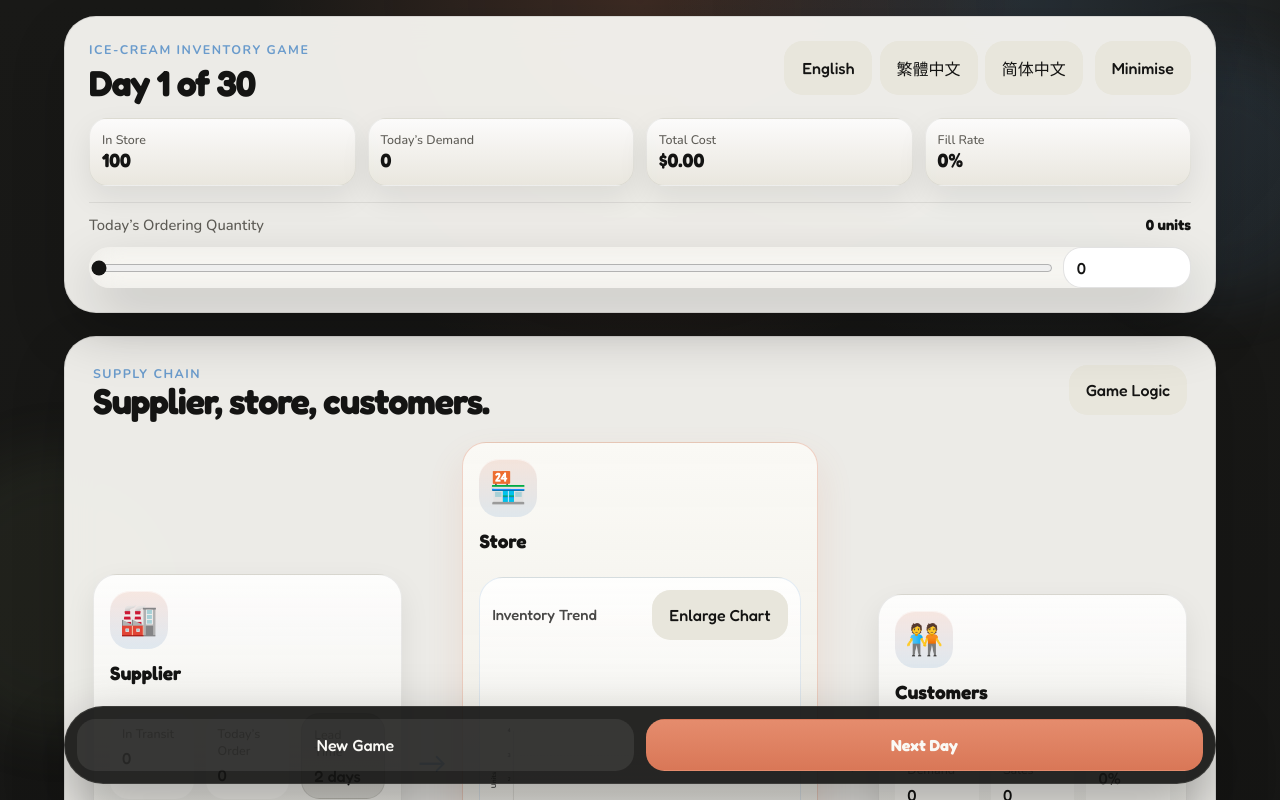
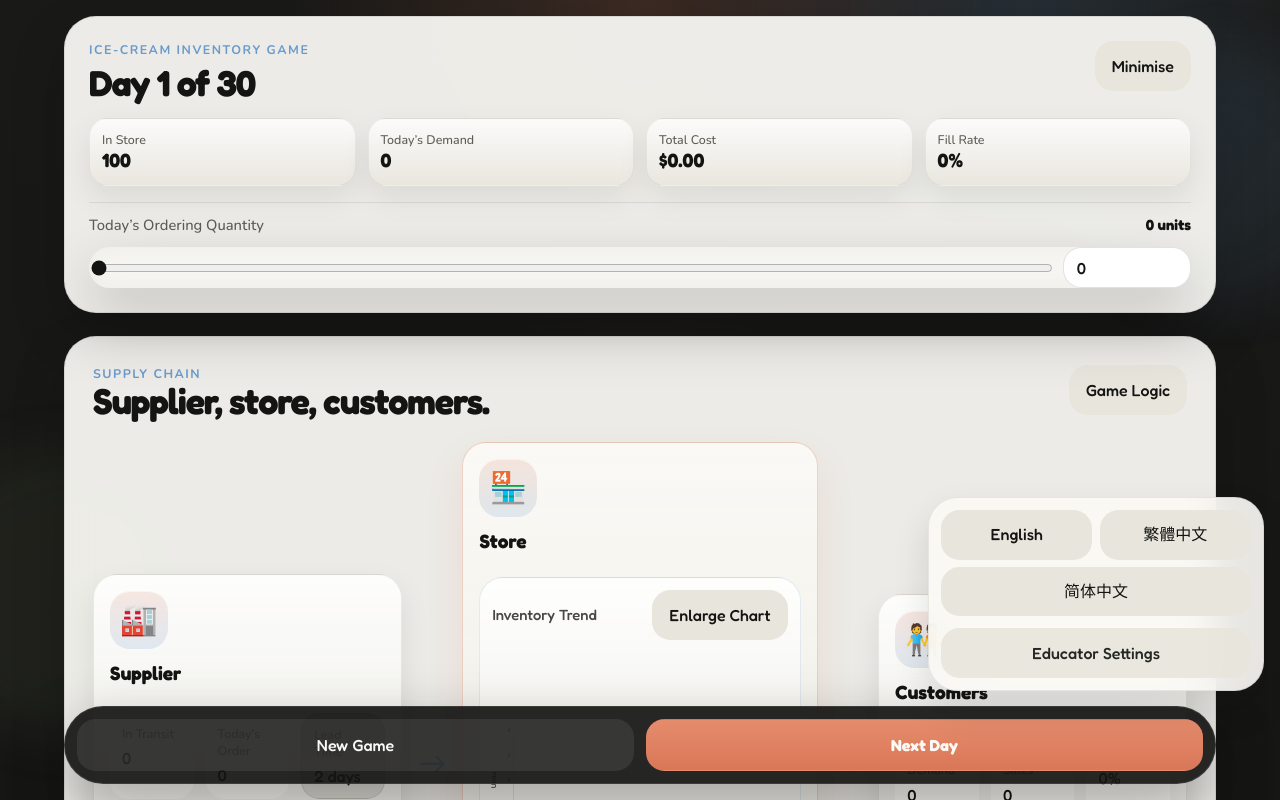
Before and after one commit to yptsang/ice-cream-inventory-game, a React (Vite) app: page / in a window 1280 px wide. Shown: the top 800 px of the page. Built offline with nearby package versions, Linux system fonts and the light colour scheme.

Commit message:
feat: Design Language Selection Panel
Co-authored-by: traeagent <traeagent@users.noreply.github.com>

```diff
--- a/src/App.tsx
+++ b/src/App.tsx
@@ -1,5 +1,6 @@
 import { useEffect, useState } from 'react';
 import { ActionBar } from './components/ActionBar';
+import { FooterUtilityPanel } from './components/FooterUtilityPanel';
 import { InventoryStage } from './components/InventoryStage';
 import { MonthResultSheet } from './components/MonthResultSheet';
 import { SettingsGate } from './components/SettingsGate';
@@ -102,11 +103,7 @@ const App = () => {
           <SettingsPanel onCancel={closeSettings} onSave={saveSettings} settings={settings} />
         ) : null}
 
-        <footer className="footer-settings" aria-label={t('footerEducatorControls')}>
-          <button className="ghost-button footer-settings-button" type="button" onClick={openSettings}>
-            {t('footerEducatorSettings')}
-          </button>
-        </footer>
+        <FooterUtilityPanel onOpenSettings={openSettings} />
       </div>
     </>
   );
--- /dev/null
+++ b/src/components/FooterUtilityPanel.tsx
@@ -0,0 +1,19 @@
+import { useI18n } from '../i18n';
+import { LanguageSwitcher } from './LanguageSwitcher';
+
+interface FooterUtilityPanelProps {
+  onOpenSettings: () => void;
+}
+
+export const FooterUtilityPanel = ({ onOpenSettings }: FooterUtilityPanelProps) => {
+  const { language, setLanguage, t } = useI18n();
+
+  return (
+    <aside className="footer-utility-panel" aria-label={t('footerEducatorControls')}>
+      <LanguageSwitcher className="language-switcher-footer" language={language} onChange={setLanguage} />
+      <button className="ghost-button footer-settings-button" type="button" onClick={onOpenSettings}>
+        {t('footerEducatorSettings')}
+      </button>
+    </aside>
+  );
+};
--- /dev/null
+++ b/src/components/LanguageSwitcher.tsx
@@ -0,0 +1,32 @@
+import { availableLanguages, useI18n } from '../i18n';
+import type { AppLanguage } from '../i18n';
+
+interface LanguageSwitcherProps {
+  className?: string;
+  language: AppLanguage;
+  onChange: (language: AppLanguage) => void;
+}
+
+export const LanguageSwitcher = ({ className = '', language, onChange }: LanguageSwitcherProps) => {
+  const { t } = useI18n();
+
+  return (
+    <div
+      aria-label={t('languageLabel')}
+      className={`language-switcher${className ? ` ${className}` : ''}`}
+      role="group"
+    >
+      {availableLanguages.map((option) => (
+        <button
+          key={option.value}
+          aria-pressed={language === option.value}
+          className={`ghost-button language-button${language === option.value ? ' language-button-active' : ''}`}
+          type="button"
+          onClick={() => onChange(option.value)}
+        >
+          {option.label}
+        </button>
+      ))}
+    </div>
+  );
+};
--- a/src/components/TopBar.tsx
+++ b/src/components/TopBar.tsx
@@ -1,6 +1,5 @@
 import { DAYS_IN_RUN } from '../game/config';
-import { availableLanguages, useI18n } from '../i18n';
-import type { AppLanguage } from '../i18n';
+import { useI18n } from '../i18n';
 import type { GameRun } from '../game/types';
 import { OrderControls } from './OrderControls';
 
@@ -21,7 +20,7 @@ export const TopBar = ({
   run,
   totalCost
 }: TopBarProps) => {
-  const { formatCurrency, formatPercent, formatNumber, language, setLanguage, t } = useI18n();
+  const { formatCurrency, formatPercent, formatNumber, t } = useI18n();
   const todayDemand = run.history.at(-1)?.demand ?? 0;
 
   if (isMinimized) {
@@ -38,7 +37,6 @@ export const TopBar = ({
             </strong>
           </div>
           <div className="top-bar-actions">
-            <LanguageButtons language={language} onChange={setLanguage} />
             <button
               aria-expanded="false"
               aria-label={t('topbarResumePanelAria')}
@@ -62,7 +60,6 @@ export const TopBar = ({
           <h1>{t('commonDayOf', { day: Math.min(run.day, DAYS_IN_RUN), total: DAYS_IN_RUN })}</h1>
         </div>
         <div className="top-bar-actions">
-          <LanguageButtons language={language} onChange={setLanguage} />
           <button
             aria-expanded="true"
             aria-label={t('topbarMinimizePanelAria')}
@@ -104,28 +101,3 @@ export const TopBar = ({
     </header>
   );
 };
-
-interface LanguageButtonsProps {
-  language: AppLanguage;
-  onChange: (language: AppLanguage) => void;
-}
-
-const LanguageButtons = ({ language, onChange }: LanguageButtonsProps) => {
-  const { t } = useI18n();
-
-  return (
-    <div aria-label={t('languageLabel')} className="language-switcher" role="group">
-      {availableLanguages.map((option) => (
-        <button
-          key={option.value}
-          aria-pressed={language === option.value}
-          className={`ghost-button language-button${language === option.value ? ' language-button-active' : ''}`}
-          type="button"
-          onClick={() => onChange(option.value)}
-        >
-          {option.label}
-        </button>
-      ))}
-    </div>
-  );
-};
--- a/src/styles/app.css
+++ b/src/styles/app.css
@@ -45,7 +45,7 @@ input:focus-visible,
   isolation: isolate;
   min-height: 100vh;
   padding: calc(env(safe-area-inset-top, 0px) + var(--space-3)) var(--space-3)
-    calc(env(safe-area-inset-bottom, 0px) + 7.5rem);
+    calc(env(safe-area-inset-bottom, 0px) + 14.5rem);
 }
 
 .app-shell::before,
@@ -160,6 +160,17 @@ input:focus-visible,
 .language-button-active {
   background: rgba(20, 20, 19, 0.12);
   border-color: rgba(20, 20, 19, 0.1);
+}
+
+.language-switcher-footer {
+  justify-content: stretch;
+}
+
+.language-switcher-footer .language-button {
+  flex: 1 1 calc(50% - 0.45rem);
+  min-width: 0;
+  line-height: 1.2;
+  white-space: normal;
 }
 
 .eyebrow {
@@ -756,18 +767,25 @@ input:focus-visible,
   gap: var(--space-3);
 }
 
-.footer-settings {
+.footer-utility-panel {
+  position: fixed;
+  right: var(--space-3);
+  bottom: calc(env(safe-area-inset-bottom, 0px) + 6.8rem);
+  z-index: 13;
   display: grid;
-  place-items: center;
-  padding: var(--space-4) 0 calc(var(--space-6) + 7rem);
+  gap: var(--space-2);
+  width: min(calc(100vw - 2rem), 21rem);
+  padding: var(--space-2);
+  border-radius: calc(var(--radius-xl) - 0.15rem);
+  background: rgba(250, 249, 245, 0.92);
+  backdrop-filter: blur(16px);
+  border: 1px solid rgba(20, 20, 19, 0.08);
+  box-shadow: 0 18px 36px rgba(20, 20, 19, 0.12);
 }
 
 .footer-settings-button {
-  opacity: 0.75;
-}
-
-.footer-settings-button:hover {
-  opacity: 1;
+  width: 100%;
+  opacity: 0.92;
 }
 
 @keyframes slide-up {
@@ -817,7 +835,7 @@ input:focus-visible,
 
 @media (min-width: 760px) {
   .app-shell {
-    padding-bottom: 8.5rem;
+    padding-bottom: 13rem;
   }
 
   .top-bar {
@@ -905,6 +923,18 @@ input:focus-visible,
   .node-stats {
     grid-template-columns: 1fr;
   }
+
+  .footer-utility-panel {
+    right: var(--space-2);
+    left: var(--space-2);
+    width: auto;
+    bottom: calc(env(safe-area-inset-bottom, 0px) + 7.1rem);
+  }
+
+  .language-switcher-footer {
+    display: grid;
+    grid-template-columns: 1fr;
+  }
 }
 
 @media (prefers-reduced-motion: reduce) {
```
Also changed, not shown: 2 other files (tests, documents, lock files or other folders).
